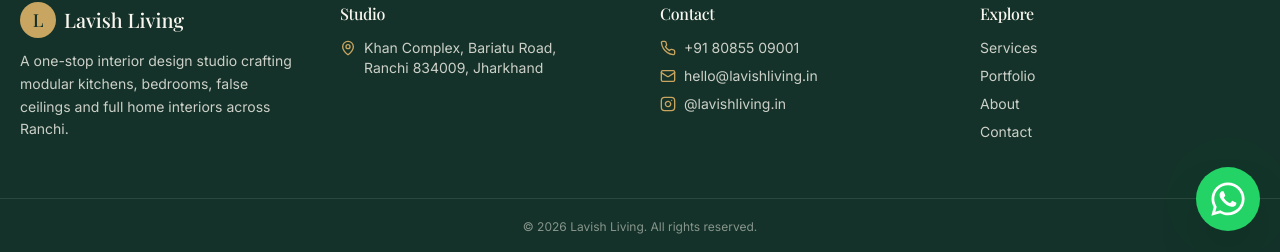
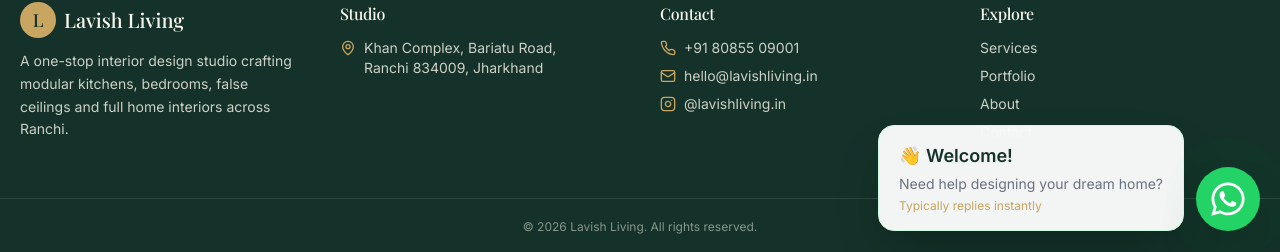
Before and after one commit to KhanFahad1448/Lavish-Living, a React (Vite) app in the folder frontend/: page /services/1 in a window 1280 px wide. Shown: the part 545-797 px from the top of the page. Built offline with nearby package versions, Linux system fonts and the light colour scheme; no server answers.

Commit message:
Tweak FloatingWhatsApp component

```diff
--- a/frontend/src/components/FloatingWhatsApp.jsx
+++ b/frontend/src/components/FloatingWhatsApp.jsx
@@ -1,6 +1,9 @@
+import { useEffect, useState } from "react";
 import { FaWhatsapp } from "react-icons/fa";
 
 export default function FloatingWhatsApp() {
+  const [showCard, setShowCard] = useState(true);
+
   const phone = "918085509001"; // Replace with your number
 
   const message =
@@ -10,34 +13,54 @@ export default function FloatingWhatsApp() {
     message
   )}`;
 
+  useEffect(() => {
+    const timer = setTimeout(() => {
+      setShowCard(false);
+    }, 6000);
+
+    return () => clearTimeout(timer);
+  }, []);
+
   return (
-    <div className="fixed bottom-6 right-5 z-[9999] flex items-end gap-3">
-
-      {/* Chat Bubble */}
+    <div
+      className="fixed bottom-6 right-5 z-[9999] flex items-end gap-3"
+      onMouseEnter={() => setShowCard(true)}
+      onMouseLeave={() => setShowCard(false)}
+    >
+      {/* Floating Card */}
 
       <div
-        className="
-          hidden
-          md:flex
-          animate-[fadeIn_1s_ease]
-          flex-col
-          rounded-2xl
-          bg-white/95
-          backdrop-blur-md
-          px-5
-          py-3
-          shadow-2xl
-          border
-          border-emerald-100
-        "
+        className={`
+        hidden md:block
+        transition-all duration-500
+        ${
+          showCard
+            ? "translate-x-0 opacity-100"
+            : "translate-x-10 opacity-0 pointer-events-none"
+        }
+      `}
       >
-        <span className="font-semibold text-emerald-deep">
-          Need Help?
-        </span>
+        <div className="rounded-2xl border border-emerald-100 bg-white/95 px-5 py-4 shadow-2xl backdrop-blur-md">
 
-        <span className="text-sm text-gray-500">
+          <p className="text-lg font-semibold text-emerald-deep">
+
+            👋 Welcome!
+
+          </p>
+
+          <p className="mt-1 text-sm text-gray-500">
+
+            Need help designing your dream home?
+
+          </p>
+
+          <p className="mt-1 text-xs text-brass">
+
             Typically replies instantly
-        </span>
+
+          </p>
+
+        </div>
       </div>
 
       {/* WhatsApp Button */}
@@ -46,9 +69,8 @@ export default function FloatingWhatsApp() {
         href={whatsappUrl}
         target="_blank"
         rel="noopener noreferrer"
-        aria-label="Chat on WhatsApp"
+        aria-label="WhatsApp"
         className="
-          group
         relative
         flex
         h-16
@@ -61,16 +83,15 @@ export default function FloatingWhatsApp() {
         transition-all
         duration-300
         hover:scale-110
-          hover:rotate-6
       "
       >
-        {/* Soft Pulse */}
+        {/* Pulse */}
 
-        <span className="absolute inset-0 rounded-full bg-[#25D366] animate-ping opacity-20"></span>
+        <span className="absolute h-full w-full animate-ping rounded-full bg-[#25D366] opacity-20"></span>
 
         <FaWhatsapp
+          size={38}
           className="relative text-white"
-          size={38}
         />
       </a>
     </div>
```
Lines whose indentation alone changed are shown as unchanged.
